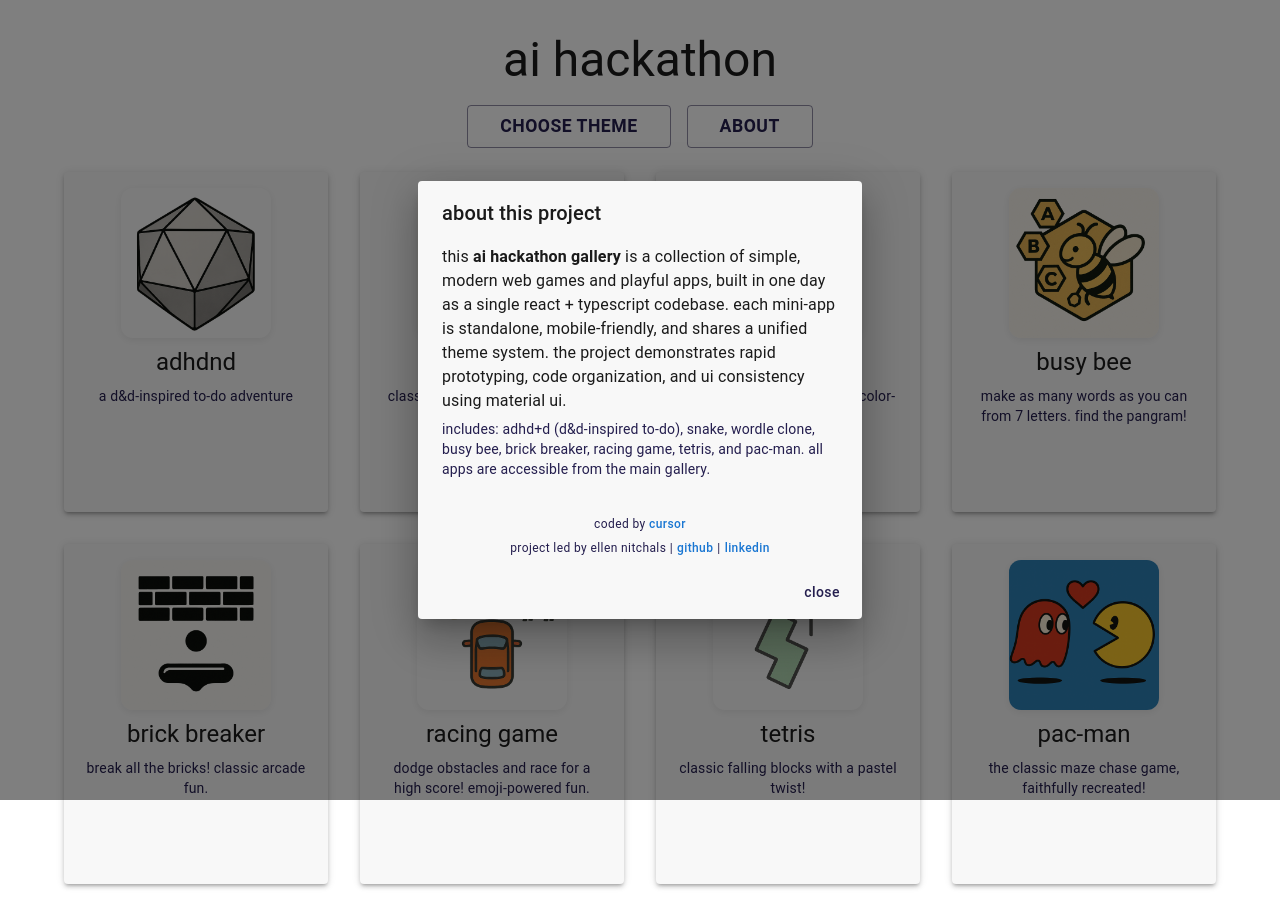
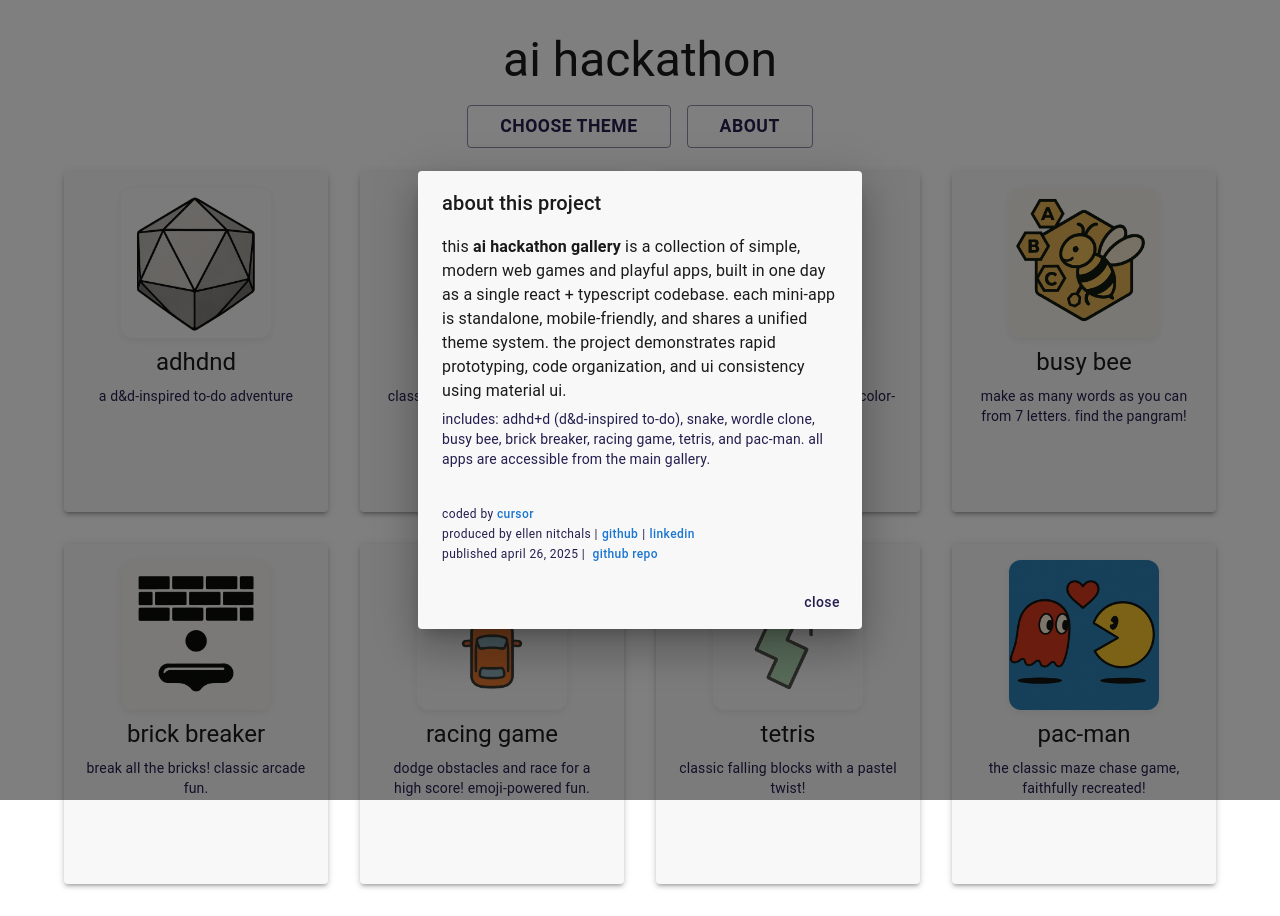
Before and after one commit to enitchals/ai-hackathon, a React (Vite) app: page /adhd-n-d in a window 1280 px wide. Both pictures are taken after a click on the button "ABOUT". Built offline with nearby package versions, Linux system fonts and the light colour scheme.

Commit message:
I don't write my stuff anymore I just kick it from my head you know what I'm sayin? I can do that. No disrespect but that's how I am.

```diff
--- a/src/AboutModal.tsx
+++ b/src/AboutModal.tsx
@@ -21,14 +21,17 @@ const AboutModal: React.FC<AboutModalProps> = ({ open, onClose }) => {
         </Box>
       </DialogContent>
       <Box sx={{ px: 3, pb: 1 }}>
-        <Typography variant="caption" color="text.secondary" align="center" display="block" sx={{ mb: 0.5, textTransform: 'lowercase' }}>
+        <Typography variant="caption" color="text.secondary" align="left" display="block" sx={{ textTransform: 'lowercase' }}>
           coded by <a href="https://www.cursor.so" target="_blank" rel="noopener noreferrer" style={{ color: '#1976d2', textDecoration: 'none', fontWeight: 500 }}>cursor</a>
         </Typography>
-        <Typography variant="caption" color="text.secondary" align="center" display="block" sx={{ textTransform: 'lowercase' }}>
-          project led by ellen nitchals |
+        <Typography variant="caption" color="text.secondary" align="left" display="block" sx={{ textTransform: 'lowercase' }}>
+          produced by ellen nitchals |
           <a href="https://github.com/enitchals" target="_blank" rel="noopener noreferrer" style={{ color: '#1976d2', textDecoration: 'none', fontWeight: 500, marginLeft: 4, marginRight: 4 }}>github</a>|
           <a href="https://www.linkedin.com/in/enitchals/" target="_blank" rel="noopener noreferrer" style={{ color: '#1976d2', textDecoration: 'none', fontWeight: 500, marginLeft: 4 }}>linkedin</a>
         </Typography>
+        <Typography variant="caption" color="text.secondary" align="left" display="block" sx={{ mb: 0.5, textTransform: 'lowercase' }}>
+          published april 26, 2025 | <a href="https://github.com/enitchals/ai-hackathon" target="_blank" rel="noopener noreferrer" style={{ color: '#1976d2', textDecoration: 'none', fontWeight: 500, marginLeft: 4 }}>github repo</a>
+          </Typography>
       </Box>
       <DialogActions>
         <Button onClick={onClose} color="primary" sx={{ textTransform: 'lowercase' }}>close</Button>
```
